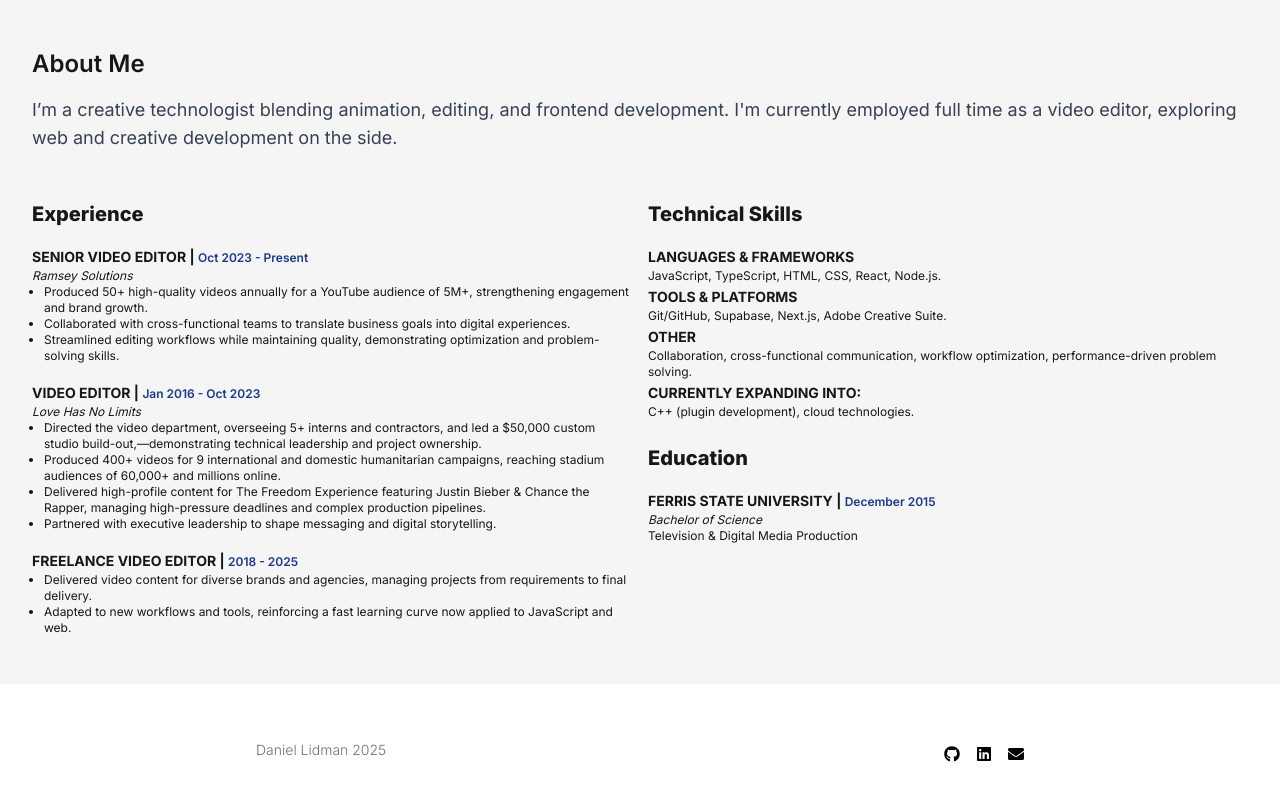
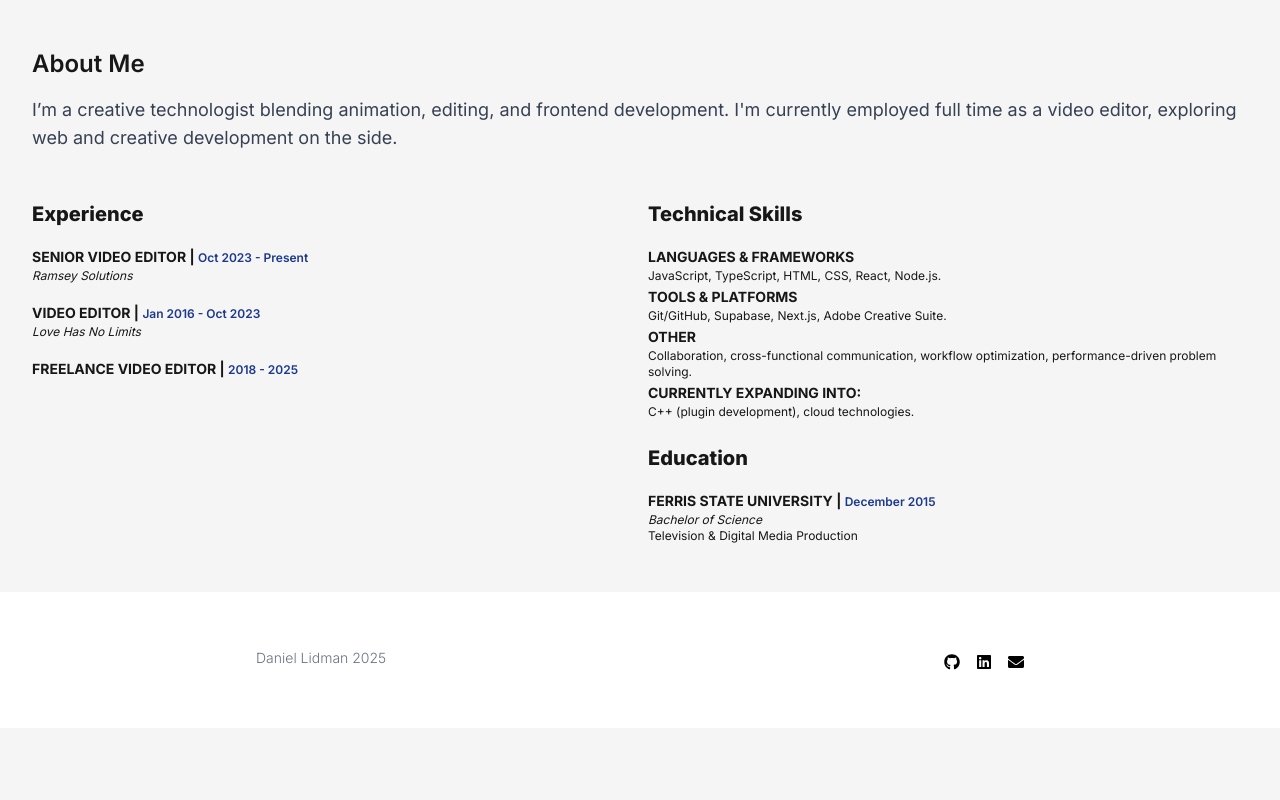
Before and after one commit to daniellidman/daniellidmancom-2025-nextjs, a Next.js app: page /about in a window 1280 px wide. Shown: the part 588-1388 px from the top of the page. After the commit the page ends 1316 px from the top, so only its background shows below. Built offline with nearby package versions, Linux system fonts and the light colour scheme.

Commit message:
Bug fix to get deployed to Vercel

```diff
--- a/app/components/WorkExperience.js
+++ b/app/components/WorkExperience.js
@@ -6,21 +6,23 @@ function WorkExperience() {
       company: 'Ramsey Solutions',
       title: 'Senior Video Editor',
       dates: 'Oct 2023 - Present',
-      headline:
-        '',
-      bulletPoints: ['Produced 50+ high-quality videos annually for a YouTube audience of 5M+, strengthening engagement and brand growth.', 'Collaborated with cross-functional teams to translate business goals into digital experiences.', 'Streamlined editing workflows while maintaining quality, demonstrating optimization and problem-solving skills.'],
+      headline: '',
+      bulletPoints: [
+        'Produced 50+ high-quality videos annually for a YouTube audience of 5M+, strengthening engagement and brand growth.',
+        'Collaborated with cross-functional teams to translate business goals into digital experiences.',
+        'Streamlined editing workflows while maintaining quality, demonstrating optimization and problem-solving skills.',
+      ],
     },
     {
       company: 'Love Has No Limits',
       title: 'Video Editor',
       dates: 'Jan 2016 - Oct 2023',
-      headline:
-        '',
+      headline: '',
       bulletPoints: [
         'Directed the video department, overseeing 5+ interns and contractors, and led a $50,000 custom studio build-out,—demonstrating technical leadership and project ownership.',
         'Produced 400+ videos for 9 international and domestic humanitarian campaigns, reaching stadium audiences of 60,000+ and millions online.',
         'Delivered high-profile content for The Freedom Experience featuring Justin Bieber & Chance the Rapper, managing high-pressure deadlines and complex production pipelines.',
-        'Partnered with executive leadership to shape messaging and digital storytelling.'
+        'Partnered with executive leadership to shape messaging and digital storytelling.',
       ],
     },
     {
@@ -29,9 +31,10 @@ function WorkExperience() {
       dates: '2018 - 2025',
       headline:
         'Along with my full-time position I’ve also taken on freelance video editing work. I have had the great opportunity to work with amazing brands and grow my skills alongside great creative minds.',
-        bulletPoints: ['Delivered video content for diverse brands and agencies, managing projects from requirements to final delivery.',
-        'Adapted to new workflows and tools, reinforcing a fast learning curve now applied to JavaScript and web.'
-]
+      bulletPoints: [
+        'Delivered video content for diverse brands and agencies, managing projects from requirements to final delivery.',
+        'Adapted to new workflows and tools, reinforcing a fast learning curve now applied to JavaScript and web.',
+      ],
     },
   ];
 
@@ -48,15 +51,14 @@ function WorkExperience() {
 export default WorkExperience;
 
 function Job({ job }) {
-
   return (
     <div className="pb-4">
       <p className="uppercase inline font-bold text-sm">{job.title} | </p>
       <p className="inline text-xs font-semibold text-blue-900">{job.dates}</p>
       <p className="text-xs italic">{job.company}</p>
-      <ul className='list-disc text-xs ml-3'>
+      {/* <ul className='list-disc text-xs ml-3'>
         {job.bulletPoints.map((bullet)=> (<li>{bullet}</li>))}
-      </ul>
+      </ul> */}
     </div>
   );
 }
```
